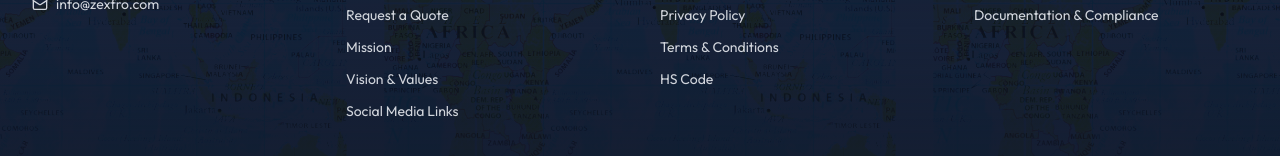
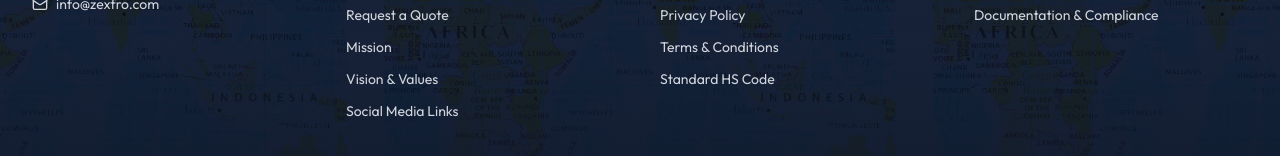
Before and after one commit to ahsantamim/zexfro, a Next.js app: page /en/hs-code in a window 1280 px wide. Shown: the part 2406-2562 px from the top of the page. Built offline with nearby package versions, Linux system fonts and the light colour scheme.

Commit message:
footer update

```diff
--- a/src/components/layout/Footer.tsx
+++ b/src/components/layout/Footer.tsx
@@ -25,7 +25,7 @@ export function Footer() {
       { href: "/logistics-support", label: t("resourcesLogistics") },
       { href: "/privacy-policy", label: t("resourcesPrivacy") },
       { href: "/terms-conditions", label: t("resourcesTerms") },
-      { href: "/hs-code", label: t("resourcesHsCode") },
+      { href: "/standardized-hs-code", label: t("resourcesHsCode") },
     ],
     services: [
       { href: "/advantages", label: t("servicesAdvantages") },
--- a/src/i18n/messages/ar.json
+++ b/src/i18n/messages/ar.json
@@ -114,7 +114,7 @@
     "resourcesLogistics": "الخدمات اللوجستية وسلسلة التوريد",
     "resourcesPrivacy": "سياسة الخصوصية",
     "resourcesTerms": "الشروط والأحكام",
-    "resourcesHsCode": "كود HS",
+    "resourcesHsCode": "كود HS القياسي",
     "servicesTitle": "الخدمات",
     "servicesAdvantages": "المزايا التنافسية",
     "servicesLogisticsSupport": "الدعم اللوجستي",
--- a/src/i18n/messages/en.json
+++ b/src/i18n/messages/en.json
@@ -114,7 +114,7 @@
     "resourcesLogistics": "Logistics & Supply Chain",
     "resourcesPrivacy": "Privacy Policy",
     "resourcesTerms": "Terms & Conditions",
-    "resourcesHsCode": "HS Code",
+    "resourcesHsCode": "Standard HS Code",
     "servicesTitle": "Services",
     "servicesAdvantages": "Competitive Advantages",
     "servicesLogisticsSupport": "Logistics Support",
--- a/src/i18n/messages/es.json
+++ b/src/i18n/messages/es.json
@@ -114,7 +114,7 @@
     "resourcesLogistics": "Logística y Cadena de Suministro",
     "resourcesPrivacy": "Política de Privacidad",
     "resourcesTerms": "Términos y Condiciones",
-    "resourcesHsCode": "Código HS",
+    "resourcesHsCode": "Código HS Estándar",
     "servicesTitle": "Servicios",
     "servicesAdvantages": "Ventajas Competitivas",
     "servicesLogisticsSupport": "Soporte Logístico",
--- a/src/i18n/messages/fr.json
+++ b/src/i18n/messages/fr.json
@@ -114,7 +114,7 @@
     "resourcesLogistics": "Logistique et Chaîne d'Approvisionnement",
     "resourcesPrivacy": "Politique de Confidentialité",
     "resourcesTerms": "Termes et Conditions",
-    "resourcesHsCode": "Code SH",
+    "resourcesHsCode": "Code SH Standard",
     "servicesTitle": "Services",
     "servicesAdvantages": "Avantages Compétitifs",
     "servicesLogisticsSupport": "Support Logistique",
```
